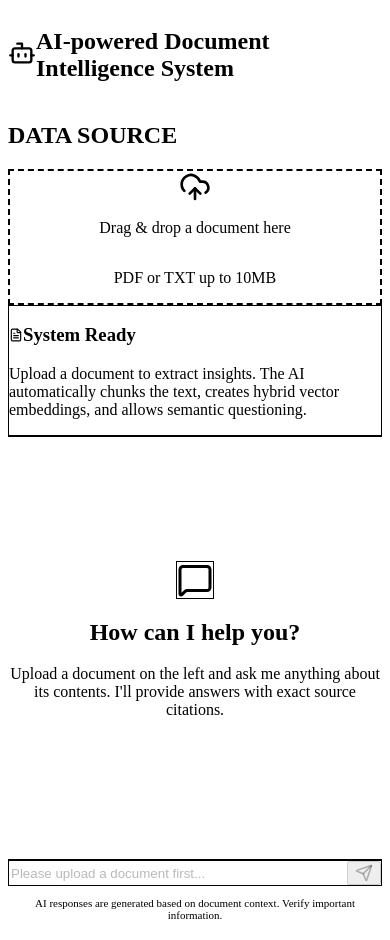
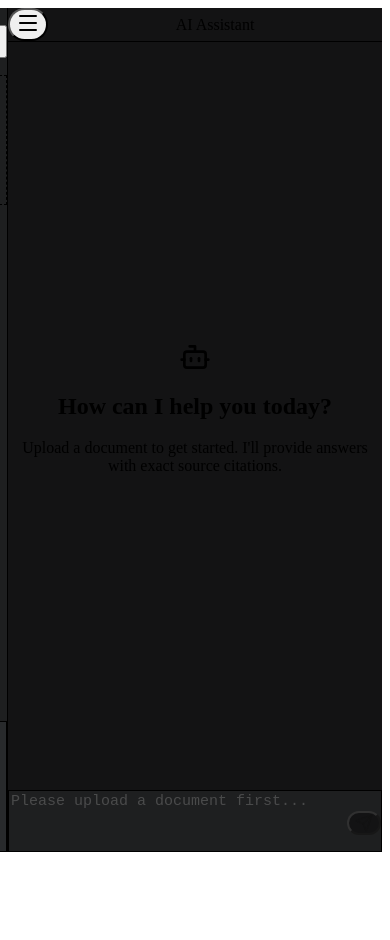
Before and after one commit to mdazharulislamnk/AI-powered-document-intelligence-system, a React (Vite) app in the folder frontend/: page / in a window 390 px wide. After the commit the page ends 860 px from the top, so only its background shows below. Built offline with nearby package versions, Linux system fonts and the light colour scheme.

Commit message:
Update frontend to a highly responsive and user-friendly UI layout

```diff
--- a/frontend/src/App.jsx
+++ b/frontend/src/App.jsx
@@ -1,5 +1,5 @@
 import React, { useState, useRef, useEffect } from 'react';
-import { UploadCloud, FileText, Send, Loader2, MessageSquare, Bot, User, CheckCircle2, AlertCircle } from 'lucide-react';
+import { UploadCloud, FileText, Send, Loader2, MessageSquare, Bot, User, CheckCircle2, AlertCircle, Menu, X } from 'lucide-react';
 import { useDropzone } from 'react-dropzone';
 import ReactMarkdown from 'react-markdown';
 import { clsx } from 'clsx';
@@ -13,6 +13,7 @@ function App() {
   const [messages, setMessages] = useState([]);
   const [input, setInput] = useState('');
   const [isTyping, setIsTyping] = useState(false);
+  const [isSidebarOpen, setIsSidebarOpen] = useState(false);
 
   const [uploadStatus, setUploadStatus] = useState('idle');
   const [uploadedFile, setUploadedFile] = useState(null);
@@ -115,28 +116,42 @@ function App() {
   };
 
   return (
-    <div className="min-h-screen bg-slate-950 text-slate-200 font-sans selection:bg-indigo-500/30 flex flex-col md:flex-row">
-      {/* Sidebar Area */}
-      <aside className="w-full md:w-80 border-b md:border-b-0 md:border-r border-white/10 bg-slate-900/50 backdrop-blur-xl p-6 flex flex-col z-10 shadow-2xl shadow-indigo-900/20">
-        <div className="flex items-center gap-3 mb-8">
-          <div className="p-2 bg-gradient-to-br from-indigo-500 to-purple-600 rounded-xl shadow-lg shadow-indigo-500/20">
-            <Bot size={28} className="text-white" />
+    <div className="h-[100dvh] w-full bg-[#131314] text-slate-200 font-sans selection:bg-indigo-500/30 flex overflow-hidden">
+
+      {/* Mobile Overlay */}
+      {isSidebarOpen && (
+        <div
+          className="fixed inset-0 bg-black/60 z-20 md:hidden backdrop-blur-sm transition-opacity"
+          onClick={() => setIsSidebarOpen(false)}
+        />
+      )}
+
+      {/* Sidebar */}
+      <aside className={cn(
+        "fixed md:relative top-0 left-0 h-full w-72 bg-[#1e1f20] p-4 flex flex-col z-30 transition-transform duration-300 ease-in-out border-r border-white/5",
+        isSidebarOpen ? "translate-x-0" : "-translate-x-full md:translate-x-0"
+      )}>
+        <div className="flex items-center justify-between mb-8 px-2 mt-2">
+          <div className="flex items-center gap-3">
+            <div className="p-1.5 bg-gradient-to-br from-indigo-500 to-purple-600 rounded-lg">
+              <Bot size={20} className="text-white" />
+            </div>
+            <h1 className="text-base font-semibold tracking-tight text-slate-100">AI Document System</h1>
           </div>
-          <div>
-            <h1 className="text-xl font-bold tracking-tight">AI-powered Document Intelligence System</h1>
-          </div>
+          <button onClick={() => setIsSidebarOpen(false)} className="md:hidden text-slate-400 hover:text-white">
+            <X size={24} />
+          </button>
         </div>
 
         <div className="flex-1 flex flex-col gap-6">
           <div className="flex flex-col gap-2">
-            <h2 className="text-sm font-semibold text-slate-400 uppercase tracking-wider">Data Source</h2>
 
             <div
               {...getRootProps()}
               className={cn(
-                "relative group overflow-hidden border-2 border-dashed rounded-2xl p-6 text-center transition-all duration-300 cursor-pointer bg-white/[0.02] hover:bg-white/[0.04]",
+                "relative group overflow-hidden border border-dashed rounded-2xl p-6 text-center transition-all duration-300 cursor-pointer bg-white/[0.02] hover:bg-white/[0.04]",
                 isDragActive ? "border-indigo-500 bg-indigo-500/10" : "border-white/10 hover:border-indigo-500/50",
-                uploadStatus === 'success' && "border-emerald-500/50"
+                uploadStatus === 'success' && "border-emerald-500/30"
               )}
             >
               <input {...getInputProps()} />
@@ -144,23 +159,23 @@ function App() {
               <div className="flex flex-col items-center justify-center gap-3">
                 {uploadStatus === 'idle' && (
                   <>
-                    <UploadCloud size={32} className="text-indigo-400 group-hover:scale-110 transition-transform" />
-                    <p className="text-sm font-medium text-slate-300">Drag & drop a document here</p>
-                    <p className="text-xs text-slate-500">PDF or TXT up to 10MB</p>
+                    <UploadCloud size={28} className="text-indigo-400 group-hover:scale-110 transition-transform" />
+                    <p className="text-sm font-medium text-slate-300">Upload Document</p>
+                    <p className="text-xs text-slate-500">PDF or TXT</p>
                   </>
                 )}
 
                 {uploadStatus === 'uploading' && (
                   <>
-                    <Loader2 size={32} className="text-indigo-400 animate-spin" />
-                    <p className="text-sm font-medium text-indigo-300 animate-pulse">{uploadMessage}</p>
+                    <Loader2 size={28} className="text-indigo-400 animate-spin" />
+                    <p className="text-sm font-medium text-indigo-300">{uploadMessage}</p>
                   </>
                 )}
 
                 {uploadStatus === 'success' && (
                   <>
-                    <div className="p-2 bg-emerald-500/20 rounded-full">
-                      <CheckCircle2 size={28} className="text-emerald-400" />
+                    <div className="p-1.5 bg-emerald-500/20 rounded-full">
+                      <CheckCircle2 size={24} className="text-emerald-400" />
                     </div>
                     <div>
                       <p className="text-sm font-medium text-emerald-300 line-clamp-1">{uploadedFile}</p>
@@ -171,7 +186,7 @@ function App() {
 
                 {uploadStatus === 'error' && (
                   <>
-                    <AlertCircle size={32} className="text-rose-400" />
+                    <AlertCircle size={28} className="text-rose-400" />
                     <p className="text-sm font-medium text-rose-300">Upload failed</p>
                     <p className="text-xs text-rose-400/80">{uploadMessage}</p>
                   </>
@@ -180,58 +195,61 @@ function App() {
             </div>
           </div>
 
-          <div className="mt-auto bg-indigo-950/30 rounded-2xl p-4 border border-indigo-500/20">
-            <h3 className="text-xs font-semibold text-indigo-300 mb-2 flex items-center gap-2">
+          <div className="mt-auto bg-[#282a2c] rounded-2xl p-4 border border-white/5">
+            <h3 className="text-xs font-medium text-indigo-300 mb-2 flex items-center gap-2">
               <FileText size={14} /> System Ready
             </h3>
             <p className="text-xs text-slate-400 leading-relaxed">
-              Upload a document to extract insights. The AI automatically chunks the text, creates hybrid vector embeddings, and allows semantic questioning.
+              Upload a document to extract insights. The AI automatically chunks the text, creates embeddings, and allows semantic questioning.
             </p>
           </div>
         </div>
       </aside>
 
       {/* Main Chat Area */}
-      <main className="flex-1 flex flex-col relative bg-[radial-gradient(ellipse_at_top_right,_var(--tw-gradient-stops))] from-indigo-900/20 via-slate-950 to-slate-950">
+      <main className="flex-1 flex flex-col h-full relative w-full bg-[#131314]">
 
-        {/* Background ambient glow */}
-        <div className="absolute top-1/4 right-1/4 w-96 h-96 bg-purple-600/10 rounded-full blur-[120px] pointer-events-none" />
-        <div className="absolute bottom-1/4 left-1/4 w-96 h-96 bg-indigo-600/10 rounded-full blur-[120px] pointer-events-none" />
+        {/* Mobile Header */}
+        <div className="md:hidden flex items-center justify-between p-4 border-b border-white/5 bg-[#131314] shrink-0 z-10">
+          <button onClick={() => setIsSidebarOpen(true)} className="p-2 -ml-2 text-slate-300 hover:bg-white/5 rounded-full">
+            <Menu size={24} />
+          </button>
+          <span className="font-semibold text-slate-200">AI Assistant</span>
+          <div className="w-8" /> {/* Spacer */}
+        </div>
 
-        <div className="flex-1 overflow-y-auto p-4 md:p-8 scroll-smooth z-10">
-          <div className="max-w-3xl mx-auto space-y-8 pb-8">
+        {/* Chat Feed */}
+        <div className="flex-1 overflow-y-auto p-4 md:p-8 scroll-smooth flex flex-col items-center relative">
+          <div className="w-full max-w-3xl space-y-8 pb-8 mt-auto flex flex-col justify-end min-h-full">
 
             {messages.length === 0 ? (
-              <div className="flex flex-col items-center justify-center h-full min-h-[50vh] text-center space-y-6 animate-in fade-in slide-in-from-bottom-8 duration-1000">
-                <div className="w-20 h-20 bg-gradient-to-tr from-indigo-500/20 to-purple-500/20 rounded-3xl flex items-center justify-center border border-white/5 backdrop-blur-md shadow-2xl">
-                  <MessageSquare size={36} className="text-indigo-400" />
+              <div className="flex flex-col items-center justify-center text-center space-y-6 my-auto fade-in slide-in-from-bottom-4 duration-700">
+                <div className="w-16 h-16 bg-gradient-to-tr from-indigo-500 to-purple-500 rounded-2xl flex items-center justify-center shadow-2xl">
+                  <Bot size={32} className="text-white" />
                 </div>
                 <div>
-                  <h2 className="text-2xl font-bold text-white mb-2">How can I help you?</h2>
-                  <p className="text-slate-400 max-w-sm mx-auto">Upload a document on the left and ask me anything about its contents. I'll provide answers with exact source citations.</p>
+                  <h2 className="text-2xl font-semibold text-slate-200 mb-2">How can I help you today?</h2>
+                  <p className="text-slate-400 text-sm max-w-sm mx-auto">Upload a document to get started. I'll provide answers with exact source citations.</p>
                 </div>
               </div>
             ) : (
               messages.map((msg, idx) => (
                 <div key={idx} className={cn("flex w-full", msg.role === 'user' ? "justify-end" : "justify-start")}>
                   <div className={cn(
-                    "flex gap-4 max-w-[85%] animate-in fade-in slide-in-from-bottom-4 duration-500",
+                    "flex gap-4 max-w-[95%] md:max-w-[85%] animate-in fade-in slide-in-from-bottom-2 duration-300",
                     msg.role === 'user' ? "flex-row-reverse" : "flex-row"
                   )}>
-                    <div className={cn(
-                      "shrink-0 w-8 h-8 rounded-full flex items-center justify-center shadow-lg",
-                      msg.role === 'user'
-                        ? "bg-gradient-to-br from-indigo-500 to-indigo-600"
-                        : "bg-gradient-to-br from-purple-500 to-fuchsia-600"
-                    )}>
-                      {msg.role === 'user' ? <User size={16} className="text-white" /> : <Bot size={16} className="text-white" />}
-                    </div>
+                    {msg.role === 'model' && (
+                      <div className="shrink-0 w-8 h-8 rounded-full flex items-center justify-center shadow-sm bg-gradient-to-br from-indigo-500 to-purple-600 mt-1">
+                        <Bot size={16} className="text-white" />
+                      </div>
+                    )}
 
                     <div className={cn(
-                      "px-5 py-4 rounded-2xl shadow-xl backdrop-blur-md",
+                      "px-5 py-3.5 rounded-3xl",
                       msg.role === 'user'
-                        ? "bg-indigo-600/90 text-white rounded-tr-sm border border-indigo-500/50"
-                        : "bg-white/5 text-slate-200 rounded-tl-sm border border-white/10 prose prose-invert prose-p:leading-relaxed prose-pre:bg-black/50 prose-pre:border prose-pre:border-white/10"
+                        ? "bg-[#282a2c] text-slate-200 rounded-br-sm"
+                        : "bg-transparent text-slate-200 prose prose-invert prose-p:leading-relaxed prose-pre:bg-[#1e1f20] prose-pre:border prose-pre:border-white/5"
                     )}>
                       {msg.role === 'user' ? (
                         <p className="whitespace-pre-wrap text-[15px]">{msg.content}</p>
@@ -250,10 +268,10 @@ function App() {
             {isTyping && (
                <div className="flex justify-start">
                  <div className="flex gap-4 max-w-[85%] flex-row">
-                   <div className="shrink-0 w-8 h-8 rounded-full flex items-center justify-center shadow-lg bg-gradient-to-br from-purple-500 to-fuchsia-600">
+                   <div className="shrink-0 w-8 h-8 rounded-full flex items-center justify-center shadow-sm bg-gradient-to-br from-indigo-500 to-purple-600 mt-1">
                      <Bot size={16} className="text-white" />
                    </div>
-                   <div className="px-5 py-4 rounded-2xl shadow-xl backdrop-blur-md bg-white/5 text-slate-200 rounded-tl-sm border border-white/10 flex items-center gap-1.5">
+                   <div className="px-5 py-4 rounded-3xl bg-transparent text-slate-200 flex items-center gap-1.5">
                       <div className="w-1.5 h-1.5 rounded-full bg-slate-400 animate-bounce" style={{ animationDelay: '0ms' }} />
                       <div className="w-1.5 h-1.5 rounded-full bg-slate-400 animate-bounce" style={{ animationDelay: '150ms' }} />
                       <div className="w-1.5 h-1.5 rounded-full bg-slate-400 animate-bounce" style={{ animationDelay: '300ms' }} />
@@ -261,34 +279,43 @@ function App() {
                  </div>
                </div>
             )}
-            <div ref={messagesEndRef} />
+            <div ref={messagesEndRef} className="h-4" />
           </div>
         </div>
 
         {/* Input Area */}
-        <div className="p-4 md:p-6 bg-slate-950/50 backdrop-blur-xl border-t border-white/10 z-10">
-          <form onSubmit={handleSendMessage} className="max-w-3xl mx-auto relative group">
-            <div className="absolute -inset-1 bg-gradient-to-r from-indigo-500 to-purple-500 rounded-2xl blur opacity-20 group-hover:opacity-40 transition duration-500"></div>
-            <div className="relative flex items-center bg-slate-900 border border-white/10 rounded-2xl overflow-hidden shadow-2xl focus-within:border-indigo-500/50 transition-colors">
-              <input
-                type="text"
-                value={input}
-                onChange={(e) => setInput(e.target.value)}
-                placeholder={uploadStatus === 'success' ? "Ask a question about the document..." : "Please upload a document first..."}
-                disabled={uploadStatus !== 'success'}
-                className="w-full bg-transparent border-none text-white px-6 py-4 outline-none placeholder:text-slate-500 disabled:opacity-50"
-              />
+        <div className="p-4 md:px-8 bg-[#131314] shrink-0 w-full max-w-4xl mx-auto z-10 pb-6">
+          <form onSubmit={handleSendMessage} className="relative group flex items-end bg-[#1e1f20] rounded-3xl p-1 shadow-sm border border-white/5 focus-within:border-white/20 transition-colors">
+            <textarea
+              value={input}
+              onChange={(e) => {
+                setInput(e.target.value);
+                e.target.style.height = 'auto';
+                e.target.style.height = Math.min(e.target.scrollHeight, 150) + 'px';
+              }}
+              onKeyDown={(e) => {
+                if (e.key === 'Enter' && !e.shiftKey) {
+                  e.preventDefault();
+                  handleSendMessage();
+                }
+              }}
+              rows={1}
+              placeholder={uploadStatus === 'success' ? "Ask a question..." : "Please upload a document first..."}
+              disabled={uploadStatus !== 'success'}
+              className="w-full bg-transparent border-none text-slate-200 px-5 py-4 min-h-[56px] max-h-[150px] resize-none outline-none placeholder:text-slate-500 disabled:opacity-50 text-[15px]"
+            />
+            <div className="p-2 shrink-0 h-[56px] flex items-center">
               <button
                 type="submit"
                 disabled={!input.trim() || isTyping || uploadStatus !== 'success'}
-                className="p-3 mr-2 bg-indigo-500 hover:bg-indigo-400 disabled:bg-slate-800 disabled:text-slate-500 text-white rounded-xl transition-colors shrink-0 flex items-center justify-center group-focus-within:shadow-[0_0_20px_rgba(99,102,241,0.4)]"
+                className="p-2.5 bg-slate-200 hover:bg-white disabled:bg-[#131314] disabled:text-slate-600 text-slate-900 rounded-full transition-colors flex items-center justify-center group-focus-within:shadow-[0_0_15px_rgba(255,255,255,0.1)]"
               >
                 <Send size={18} className={cn("transition-transform", input.trim() && !isTyping ? "-translate-y-0.5 translate-x-0.5" : "")} />
               </button>
             </div>
           </form>
-          <div className="text-center mt-3">
-            <p className="text-[11px] text-slate-500">AI responses are generated based on document context. Verify important information.</p>
+          <div className="text-center mt-3 hidden md:block">
+            <p className="text-[11px] text-slate-500">Gemini can make mistakes. Verify important information.</p>
           </div>
         </div>
       </main>
```
